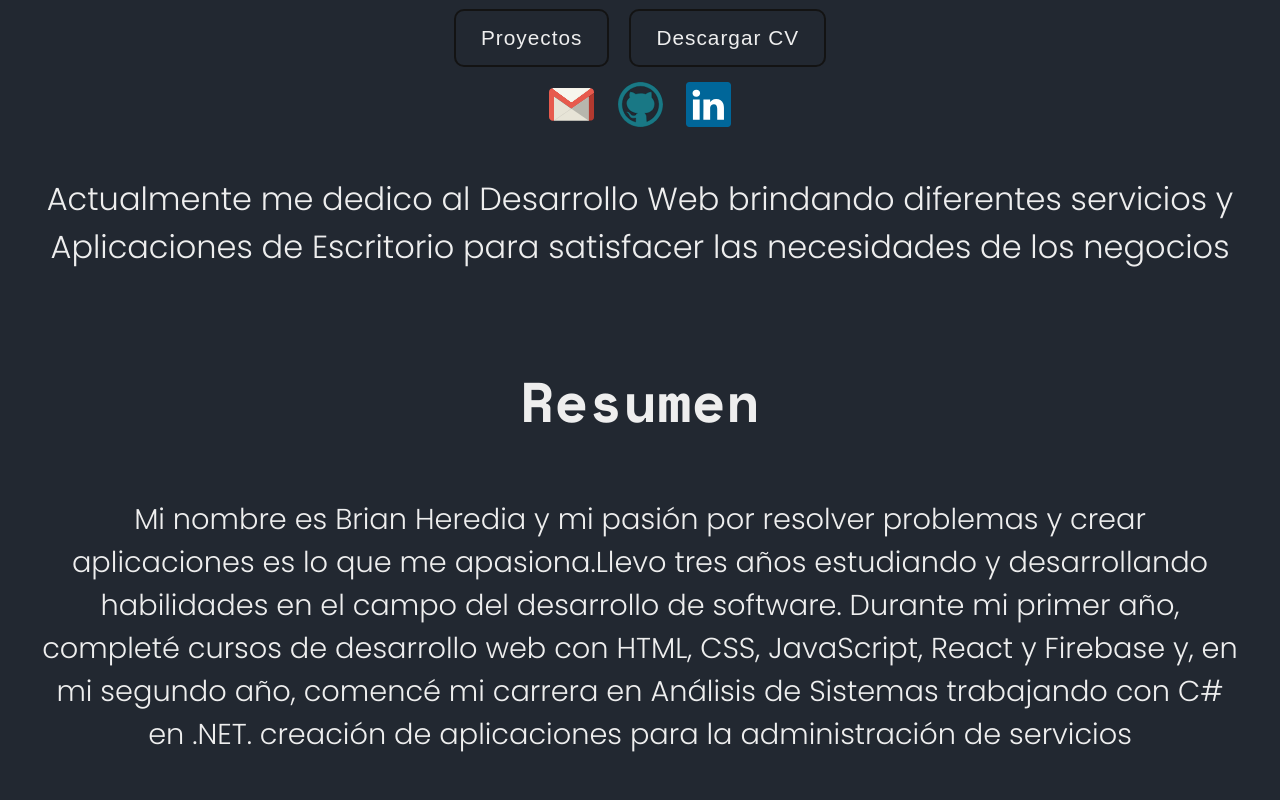
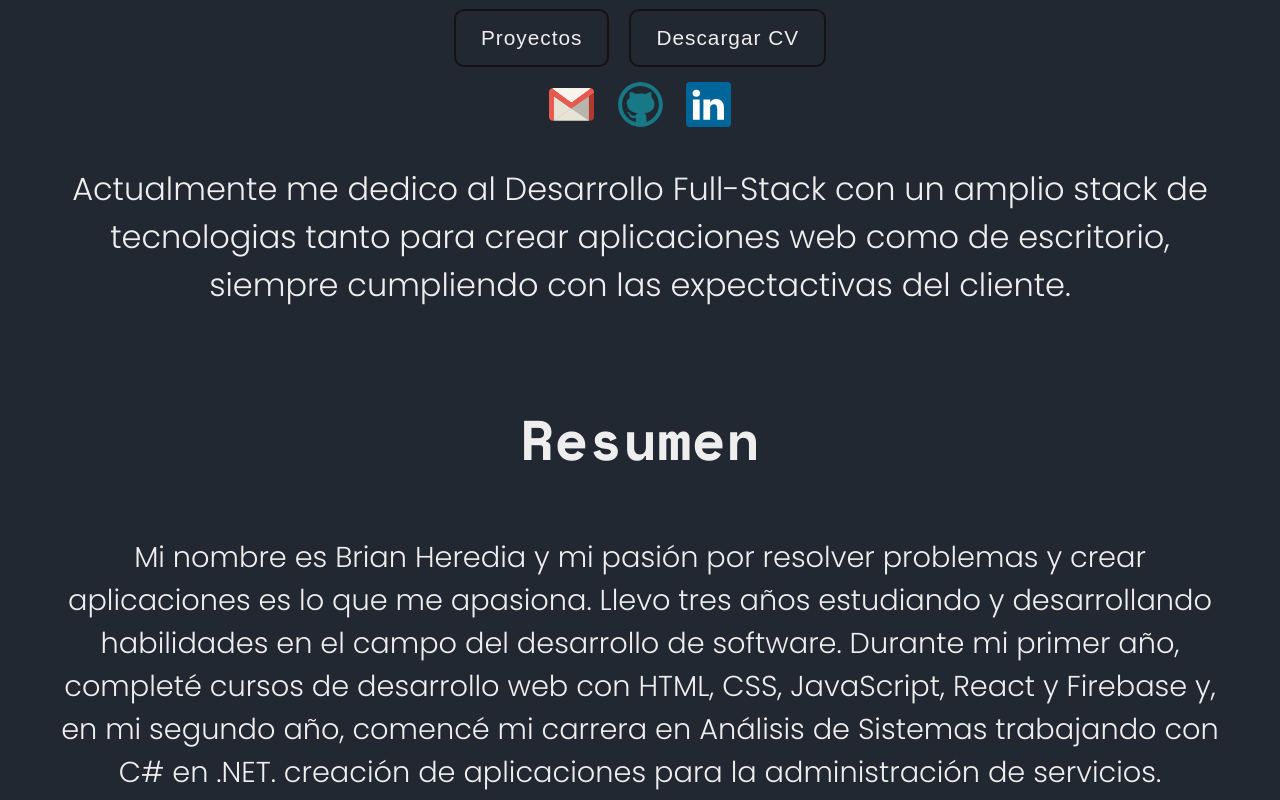
Before and after one commit to brian-h2/Portfolio, a React (Vite) app: page / in a window 1280 px wide. Shown: the part 660-1460 px from the top of the page. Built offline with nearby package versions, Linux system fonts and the light colour scheme.

Commit message:
Add cambios en resumen

```diff
--- a/src/components/summary/summary.css
+++ b/src/components/summary/summary.css
@@ -74,7 +74,7 @@
 }
 
 .summary .summary-content{
-    margin-top: 10px;
+    margin: 0px 5px 0px 5px;
     font-size: 21px;
     font-family: 'font-popins-light',sans-serif;
     text-align: center;
@@ -98,6 +98,7 @@
     font-size: 1.2rem;
     font-family: 'font-popins-light',sans-serif;
     max-width: 1200px;
+    margin: 0px 20px;
 }
 
 .summary-history p span{
--- a/src/components/summary/summary.jsx
+++ b/src/components/summary/summary.jsx
@@ -22,7 +22,7 @@ export function Summary() {
                 </div>
             </div>
             <div className="summary-buttons">
-                <button><a>{t("resumen.resumen-boton")}</a></button>
+                <button><a href='#projects'>{t("resumen.resumen-boton")}</a></button>
                 <button><a target="blank" href="https://drive.google.com/file/d/1UMZVqgH3x2MS5KKo4MW9gUWdkyaEAQAr/view?usp=sharing" >{t("resumen.resumen-boton-descarga")}</a></button>
             </div>
 
--- a/src/translations/es/global.json
+++ b/src/translations/es/global.json
@@ -2,11 +2,11 @@
     "resumen": {
         "resumen-title": "!Hola!👋Soy Brian Heredia!",
         "resumen-title-2": "Desarrollador Full-Stack",
-        "resumen-profile": "Mi nombre es Brian Heredia y mi pasión por resolver problemas y crear aplicaciones es lo que me apasiona.Llevo tres años estudiando y desarrollando habilidades en el campo del desarrollo de software. Durante mi primer año, completé cursos de desarrollo web con HTML, CSS, JavaScript, React y Firebase y, en mi segundo año, comencé mi carrera en Análisis de Sistemas trabajando con C# en .NET. creación de aplicaciones para la administración de servicios",
+        "resumen-profile": "Mi nombre es Brian Heredia y mi pasión por resolver problemas y crear aplicaciones es lo que me apasiona. Llevo tres años estudiando y desarrollando habilidades en el campo del desarrollo de software. Durante mi primer año, completé cursos de desarrollo web con HTML, CSS, JavaScript, React y Firebase y, en mi segundo año, comencé mi carrera en Análisis de Sistemas trabajando con C# en .NET. creación de aplicaciones para la administración de servicios.",
         "resumen-boton": "Proyectos",
         "resumen-boton-descarga": "Descargar CV",
         "resumen-title-summary": "Resumen",
-        "resumen-presentacion": "Actualmente me dedico al Desarrollo Web brindando diferentes servicios y Aplicaciones de Escritorio para satisfacer las necesidades de los negocios"
+        "resumen-presentacion": "Actualmente me dedico al Desarrollo Full-Stack con un amplio stack de tecnologias tanto para crear aplicaciones web como de escritorio, siempre cumpliendo con las expectactivas del cliente."
     },
 
     "proyects": {
```
